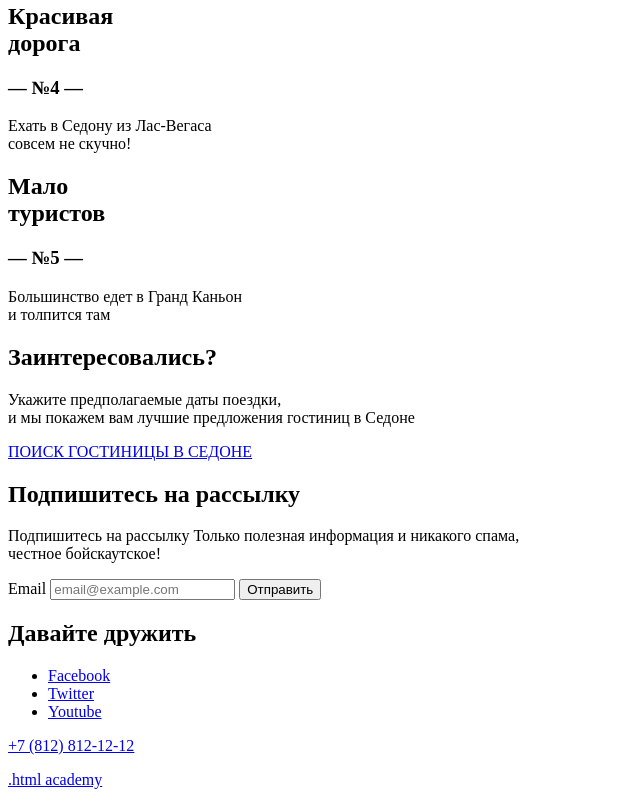
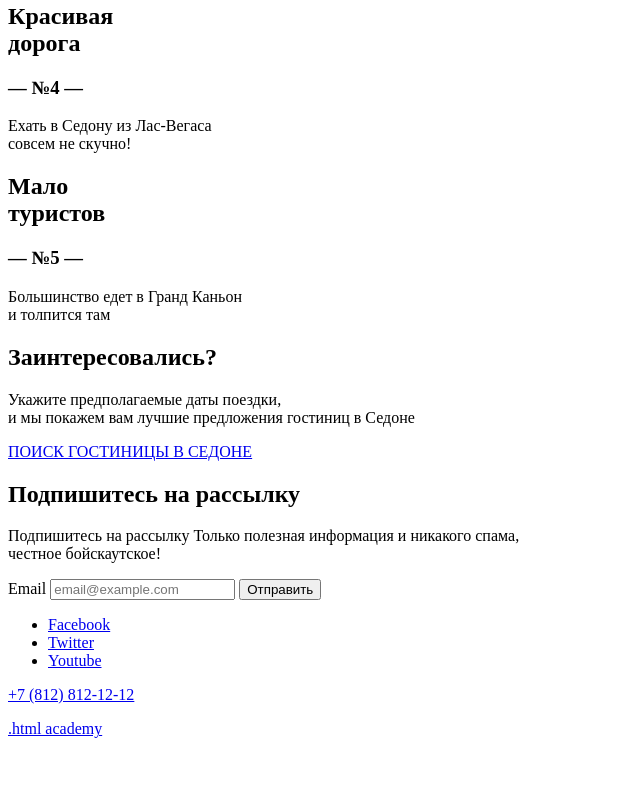
Before and after one commit to htmlacademy-htmlcss/1917277-sedona-33, a plain HTML site: page 2/index.html in a window 1280 px wide. Shown: the part 2172-2977 px from the top of the page, without its empty margins (0-640 px from the left). After the commit the page ends 2926 px from the top, so only its background shows below. Drawn offline with Linux system fonts and the light colour scheme.

Commit message:
:heavy_check_mark: Сборка #2

```diff
--- a/2/index.html
+++ b/2/index.html
@@ -123,8 +123,9 @@
           </button>
         </form>
       </section>
+    </main>
+      <footer class="page-footer">
        <section class="footer-social">
-      <h2 class="page-footer-title">Давайте дружить</h2>
       <ul class="footer-social-list">
           <li class="footer-social-item">
             <a class="button" href="https://www.facebook.com/htmlacademy">
@@ -142,9 +143,9 @@
             </a>
           </li>
         </ul>
-        </section>
        <a class="footer-contacts-address-phone" href="tel:+78121212">+7 (812) 812-12-12</a>
        <p class="about-text"> <a class="htmlacademy-link" href="https://htmlacademy.ru/">.html academy </a> </p>
-    </main>
+      </section>
+    </footer>
   </body>
 </html>
```
Also changed, not shown: 2/Catalog.html (added).
